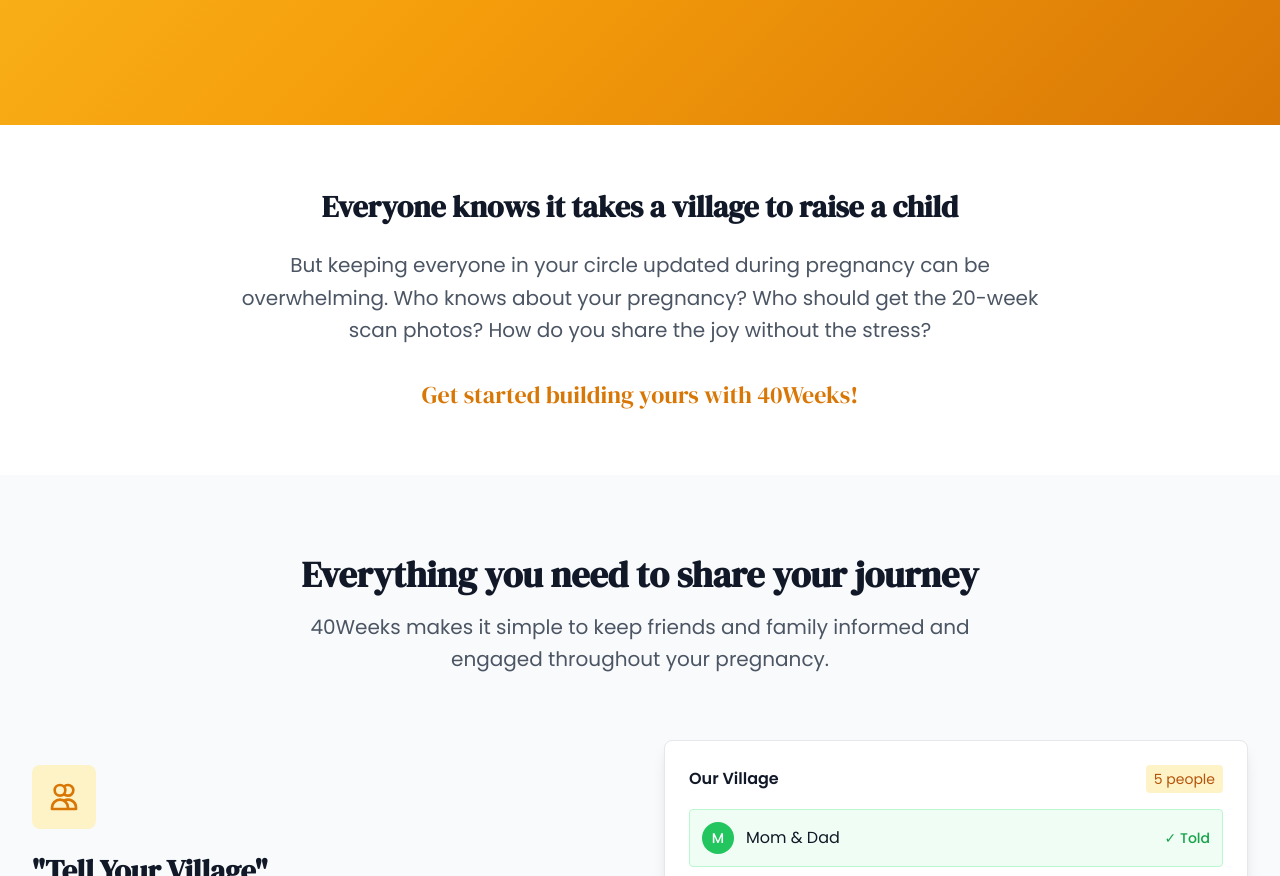
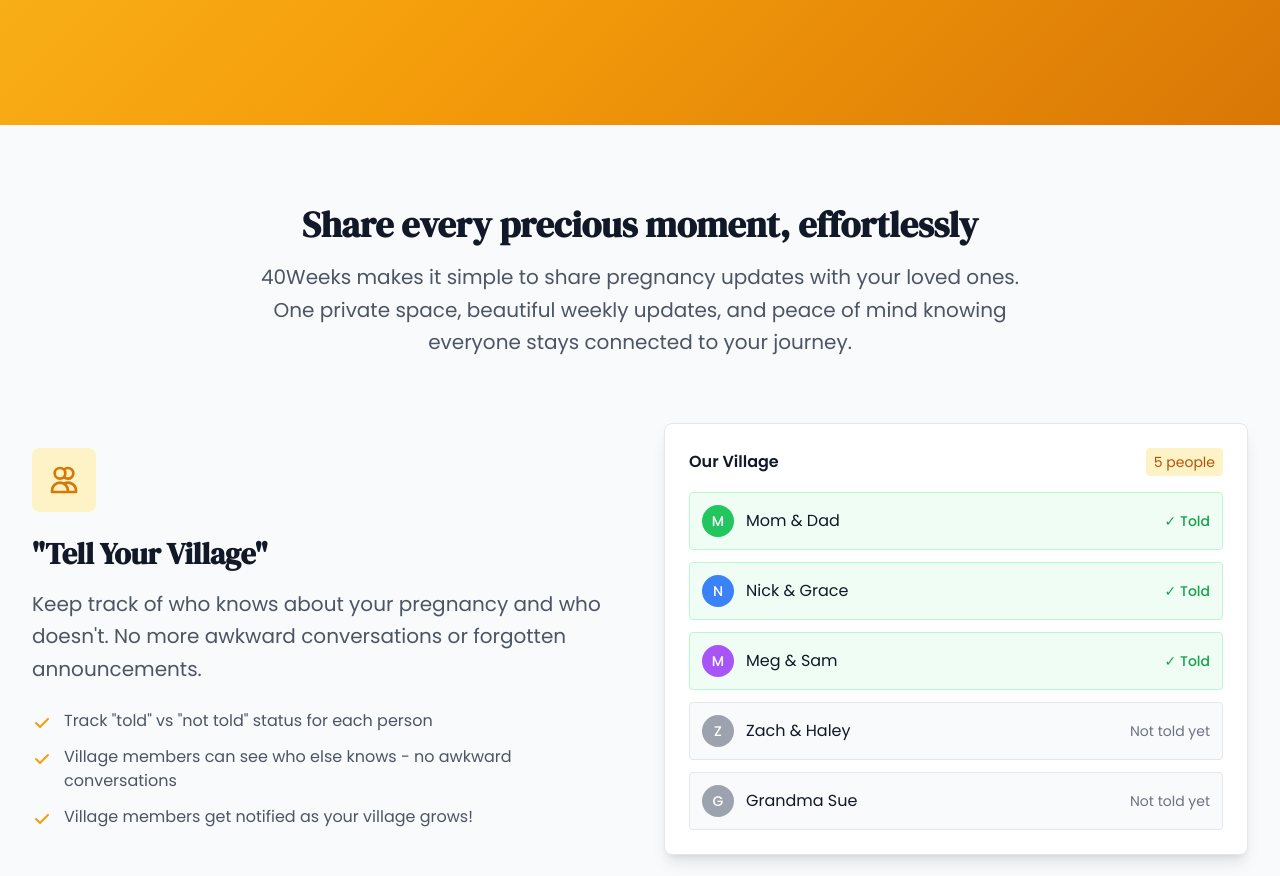
Before and after one commit to dtfiedler/40-weeks, a plain HTML site: page api/public/index.html in a window 1280 px wide. Shown: the part 560-1436 px from the top of the page. Drawn offline with nearby package versions, Linux system fonts and the light colour scheme; files whose address does not match are found by name.

Commit message:
chore(index): update index page

```diff
--- a/api/public/index.html
+++ b/api/public/index.html
@@ -160,29 +160,14 @@
 		</div>
 	</section>
 
-	<!-- Problem Statement -->
-	<section class="py-12 sm:py-16 bg-white">
-		<div class="max-w-4xl mx-auto px-6 sm:px-6 lg:px-8 text-center">
-			<h2 class="text-3xl font-bold text-gray-900 mb-6 font-serif">
-				Everyone knows it takes a village to raise a child
-			</h2>
-			<p class="text-xl text-gray-600 leading-relaxed mb-8">
-				But keeping everyone in your circle updated during pregnancy can be overwhelming. Who knows about your pregnancy?
-				Who should get the 20-week scan photos? How do you share the joy without the stress?
-			</p>
-			<p class="text-2xl font-medium text-primary-600 font-serif">
-				Get started building yours with 40Weeks!
-			</p>
-		</div>
-	</section>
 
 	<!-- Features Section -->
 	<section id="features" class="py-16 sm:py-20 bg-gray-50">
 		<div class="max-w-7xl mx-auto px-6 sm:px-6 lg:px-8">
 			<div class="text-center mb-16">
-				<h2 class="text-4xl font-bold text-gray-900 mb-4 font-serif">Everything you need to share your journey</h2>
-				<p class="text-xl text-gray-600 max-w-2xl mx-auto leading-relaxed">
-					40Weeks makes it simple to keep friends and family informed and engaged throughout your pregnancy.
+				<h2 class="text-4xl font-bold text-gray-900 mb-4 font-serif">Share every precious moment, effortlessly</h2>
+				<p class="text-xl text-gray-600 max-w-3xl mx-auto leading-relaxed">
+					40Weeks makes it simple to share pregnancy updates with your loved ones. One private space, beautiful weekly updates, and peace of mind knowing everyone stays connected to your journey.
 				</p>
 			</div>
 
```
